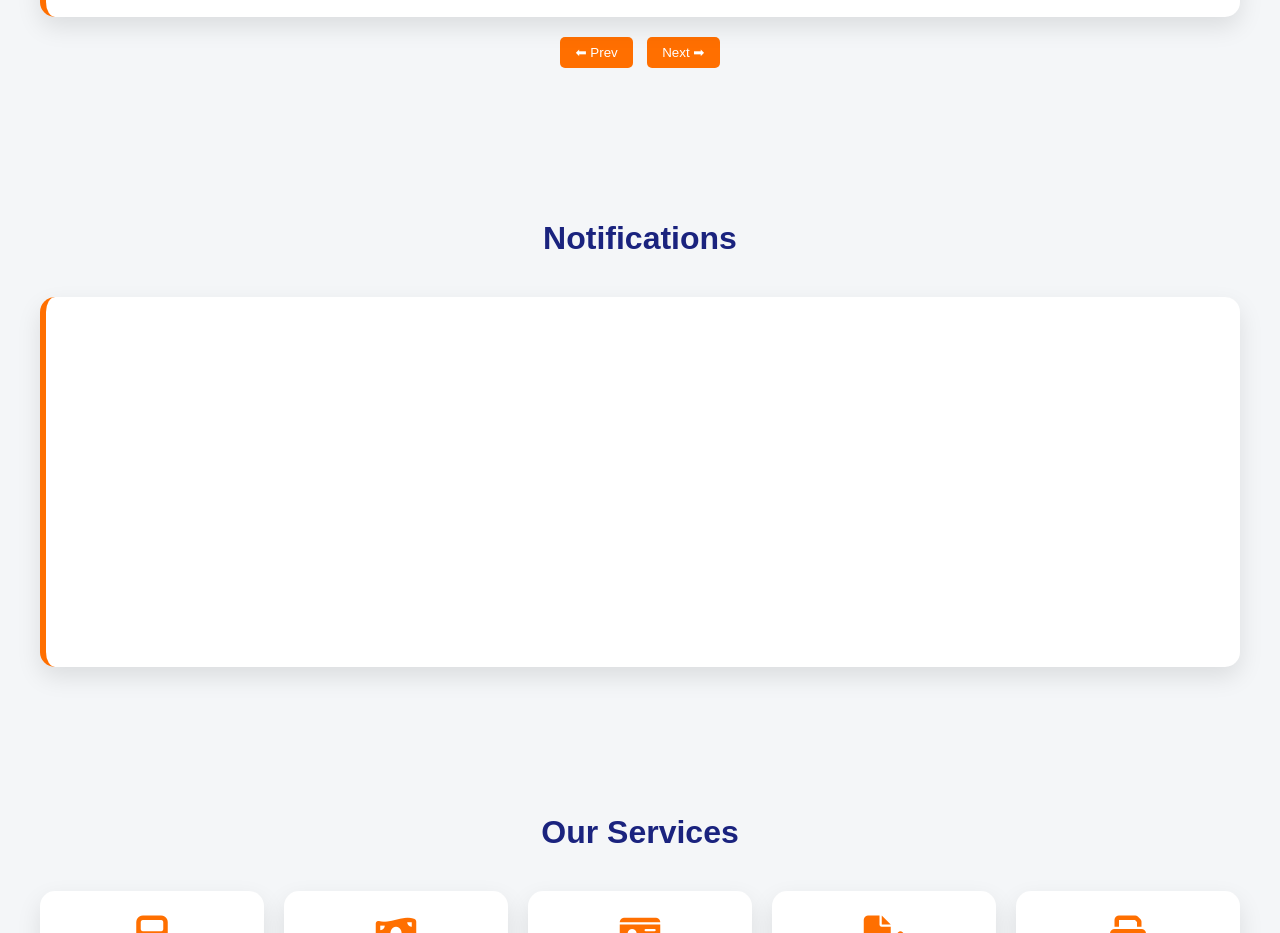
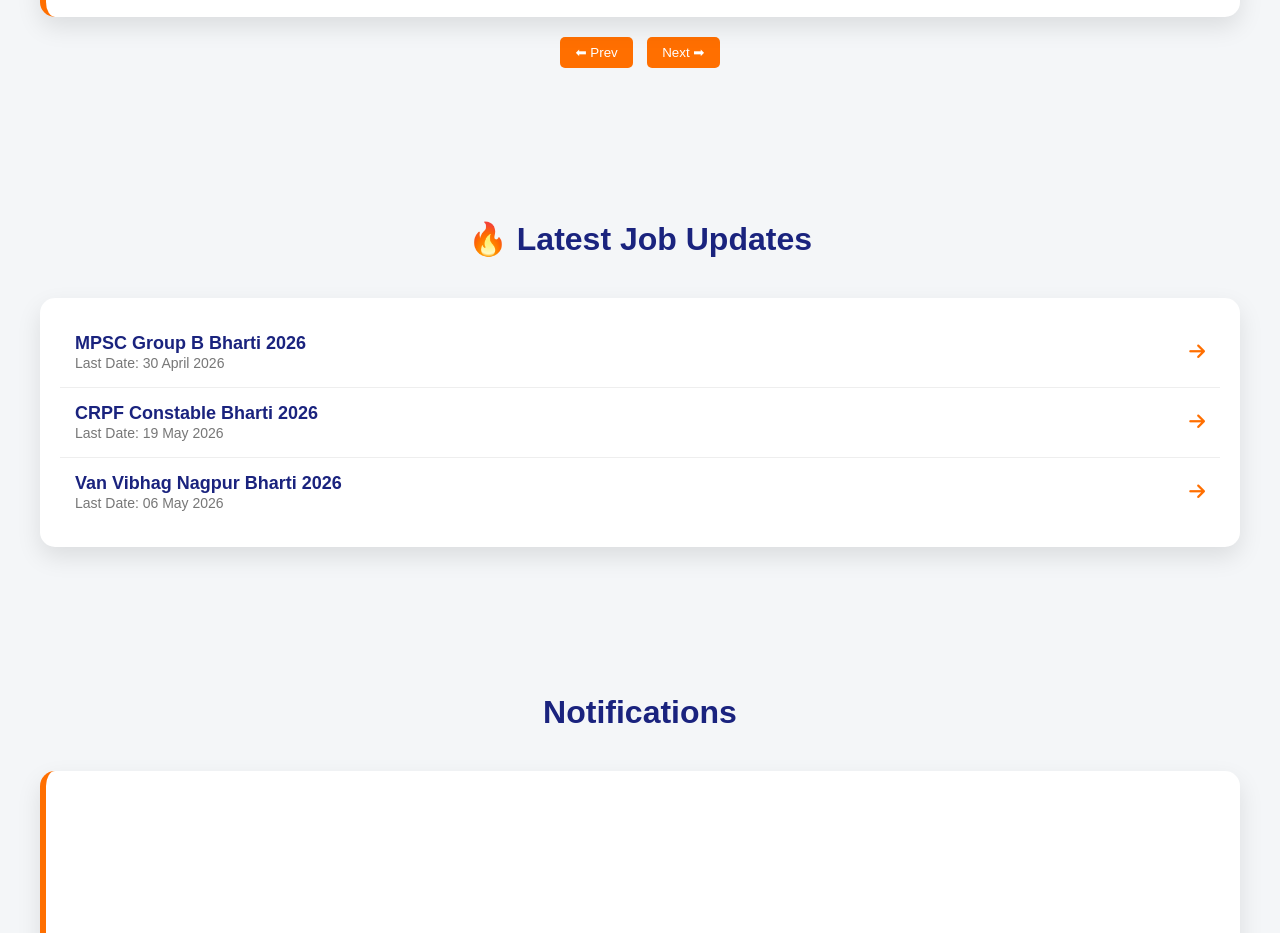
Before and after one commit to rushifuse/Swami-Cyber-Cafe, a plain HTML site: page index.html in a window 1280 px wide. Shown: the part 972-1905 px from the top of the page. Drawn offline with Linux system fonts and the light colour scheme.

Commit message:
Update index.html

```diff
--- a/index.html
+++ b/index.html
@@ -240,7 +240,47 @@
 }
 
     /* new icon sathi*/
+.job-box{
+  background:#fff;
+  padding:20px;
+  border-radius:15px;
+  box-shadow:0 10px 25px rgba(0,0,0,0.1);
+}
 
+.job-item{
+  display:flex;
+  justify-content:space-between;
+  align-items:center;
+  padding:15px;
+  border-bottom:1px solid #eee;
+  color:#333;
+  transition:0.3s;
+}
+
+.job-item:last-child{
+  border-bottom:none;
+}
+
+.job-item:hover{
+  background:#f9f9f9;
+  transform:translateX(5px);
+}
+
+.job-item h4{
+  margin:0;
+  font-size:18px;
+  color:#1a237e;
+}
+
+.job-item span{
+  font-size:14px;
+  color:#777;
+}
+
+.job-item i{
+  color:#ff6f00;
+  font-size:18px;
+}
     .
 
   </style>
@@ -441,6 +481,43 @@
 
 </section>
 
+<section class="section">
+  <h2>🔥 Latest Job Updates</h2>
+
+  <div class="job-box">
+
+    <a href="https://mpsc.gov.in" target="_blank" class="job-item">
+      <div>
+        <h4>MPSC Group B Bharti 2026</h4>
+        <span>Last Date: 30 April 2026</span>
+      </div>
+      <i class="fa-solid fa-arrow-right"></i>
+    </a>
+
+    <a href="https://mahanmk.com/recruitment/crpf-constable-bharti.html" target="_blank" class="job-item">
+      <div>
+        <h4>CRPF Constable Bharti 2026</h4>
+        <span>Last Date: 19 May 2026</span>
+      </div>
+      <i class="fa-solid fa-arrow-right"></i>
+    </a>
+
+    <a href="https://www.mahaforest.gov.in" target="_blank" class="job-item">
+      <div>
+        <h4>Van Vibhag Nagpur Bharti 2026</h4>
+        <span>Last Date: 06 May 2026</span>
+      </div>
+      <i class="fa-solid fa-arrow-right"></i>
+    </a>
+
+  </div>
+</section>
+
+
+
+
+
+
 
 
 
```
